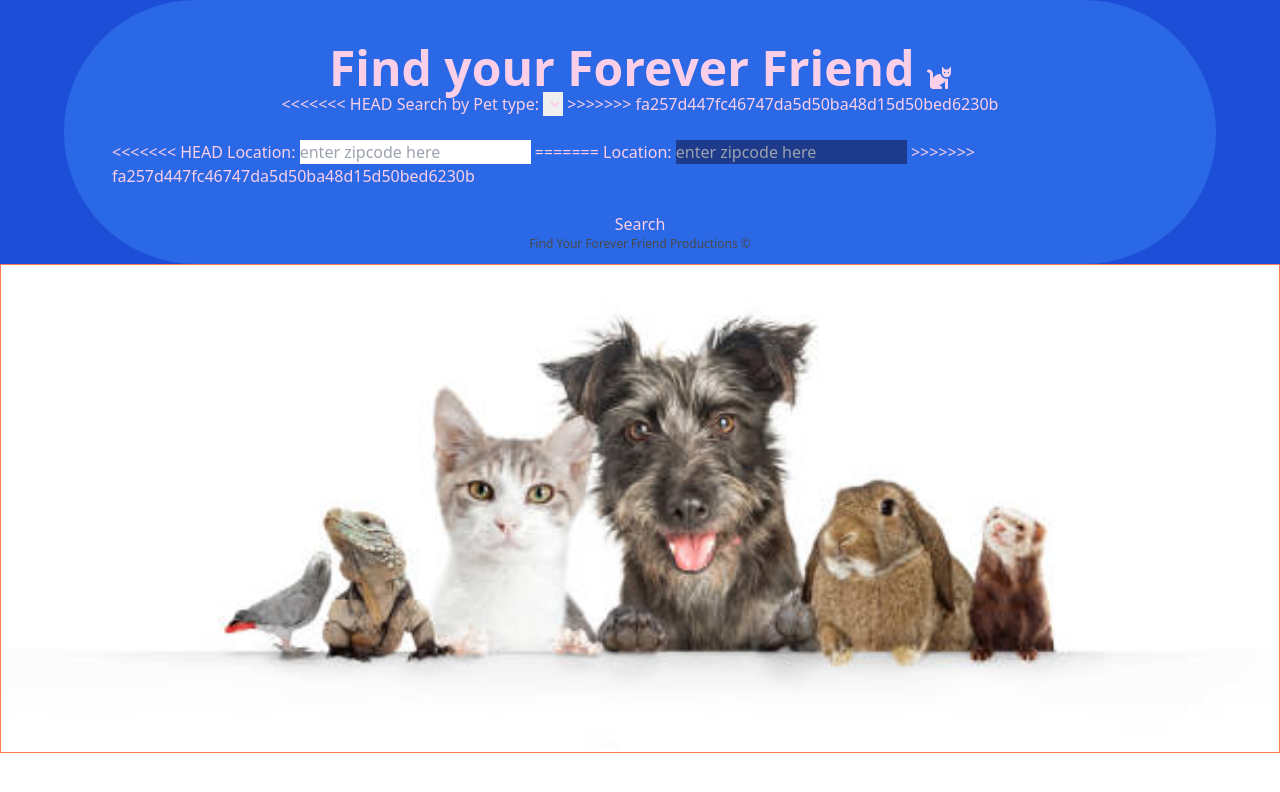
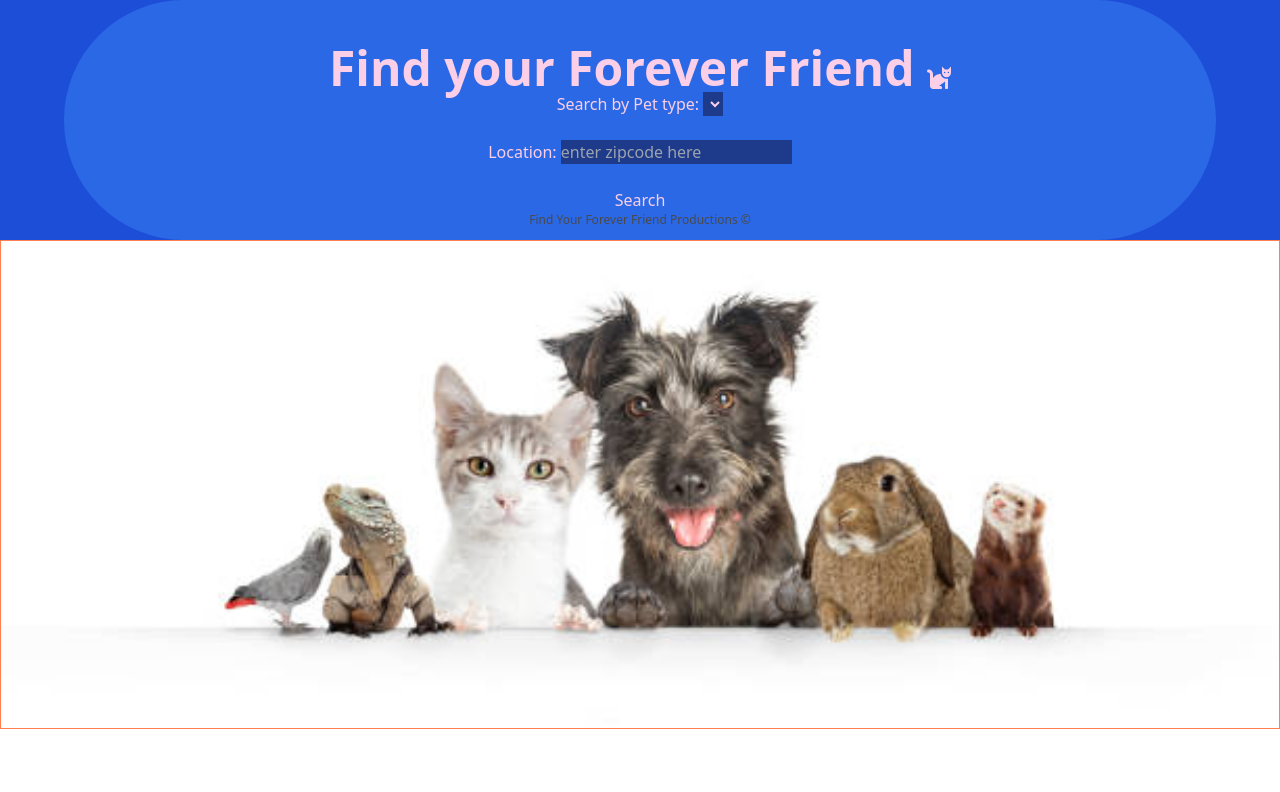
Before and after one commit to MSaideman/find-your-forever-friend, a plain HTML site: page index.html in a window 1280 px wide. Drawn offline with nearby package versions, Linux system fonts and the light colour scheme; no server answers.

Commit message:
deleted merge comments

```diff
--- a/index.html
+++ b/index.html
@@ -23,24 +23,15 @@
         </h1>
         <div class="container flex flex-col justify-center items-center font-sans text-pink-200">
             <div>
-<<<<<<< HEAD
                 <!-- this the select for search by pet type page 1 -->
-                Search by Pet type: <select name="pets" id="petSearch">
-=======
                 Search by Pet type: <select name="pets" id="petSearch" class="bg-blue-900">
->>>>>>> fa257d447fc46747da5d50ba48d15d50bed6230b
                 </select>
             </div>
             <br/>
             <div>
-<<<<<<< HEAD
                 <!-- this div for location  and for search button on page 1 -->
-                Location:  <input name="location" type="text" id="location"  placeholder="enter zipcode here"/>
-=======
+
                 Location:  <input name="location" type="text" id="location"  placeholder="enter zipcode here" class="bg-blue-900"/>
->>>>>>> fa257d447fc46747da5d50ba48d15d50bed6230b
-
-
             </div>
             <br>
             <button id="btnSearch" class="font-sans">Search</button>
```
